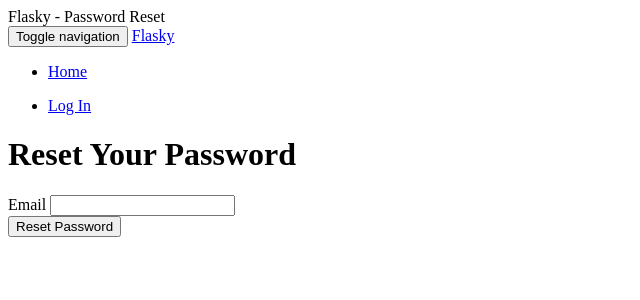
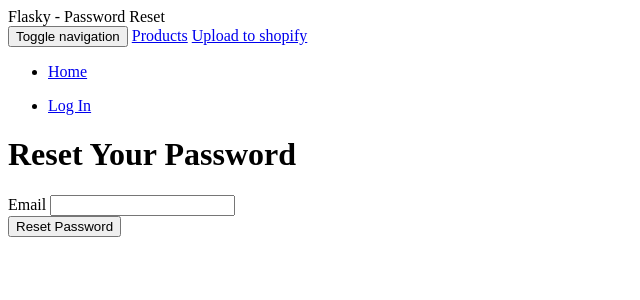
Before and after one commit to nkenealy/shopify-product-load, a Flask app: page /auth/reset in a window 1280 px wide. Shown: the top 300 px of the page, without its empty margins (0-640 px from the left). Run offline with Flask 2, Linux system fonts and the light colour scheme; some libraries are stand-ins or nearby versions.

Commit message:
add shopify upload to menu

```diff
--- a/app/templates/base.html
+++ b/app/templates/base.html
@@ -1,7 +1,4 @@
-
-
-{% block title %}Flasky{% endblock %}
-
+{% block title %}Launchpad for Your ProductsFlasky{% endblock %}
 {% block head %}
 
 <link rel="shortcut icon" href="{{ url_for('static', filename='favicon.ico') }}" type="image/x-icon">
@@ -28,7 +25,8 @@
                 <span class="icon-bar"></span>
                 <span class="icon-bar"></span>
             </button>
-            <a class="navbar-brand" href="{{ url_for('main.index') }}">Flasky</a>
+            <a class="navbar-brand" href="{{ url_for('main.index') }}">Products</a>
+            <a class="navbar-brand" href="{{ url_for('api.poststoshopify') }}">Upload to shopify</a>
         </div>
         <div class="navbar-collapse collapse">
             <ul class="nav navbar-nav">
--- a/app/templates/index.html
+++ b/app/templates/index.html
@@ -2,19 +2,17 @@
 {% import "bootstrap/wtf.html" as wtf %}
 {% import "_macros.html" as macros %}
 
-{% block title %}Flasky{% endblock %}
+{% block title %}Products staging area{% endblock %}
 
 {% block page_content %}
 <div class="page-header">
-    <h1>Hello, {% if current_user.is_authenticated() %}{{ current_user.username }}{% else %}Stranger{% endif %}!</h1>
+    <h1>Hello, {% if current_user.is_authenticated() %}{{ current_user.username }}{% else %}Guest{% endif %}!</h1>
 </div>
 <div>
     {% if current_user.can(Permission.WRITE_ARTICLES) %}
     {{ wtf.quick_form(form) }}
     {% endif %}
 </div>
-hello there neil
-
 
   <script>
 jQuery(document).ready(function(){
```
